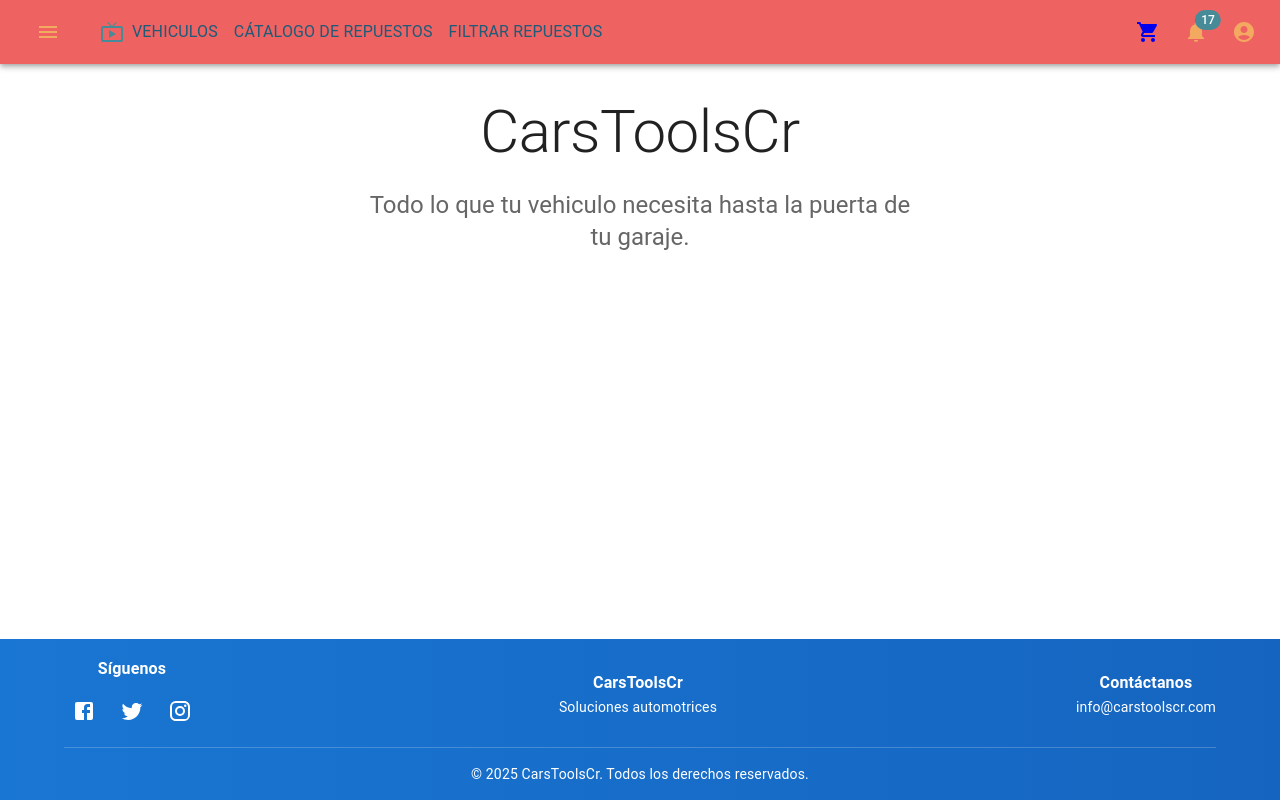
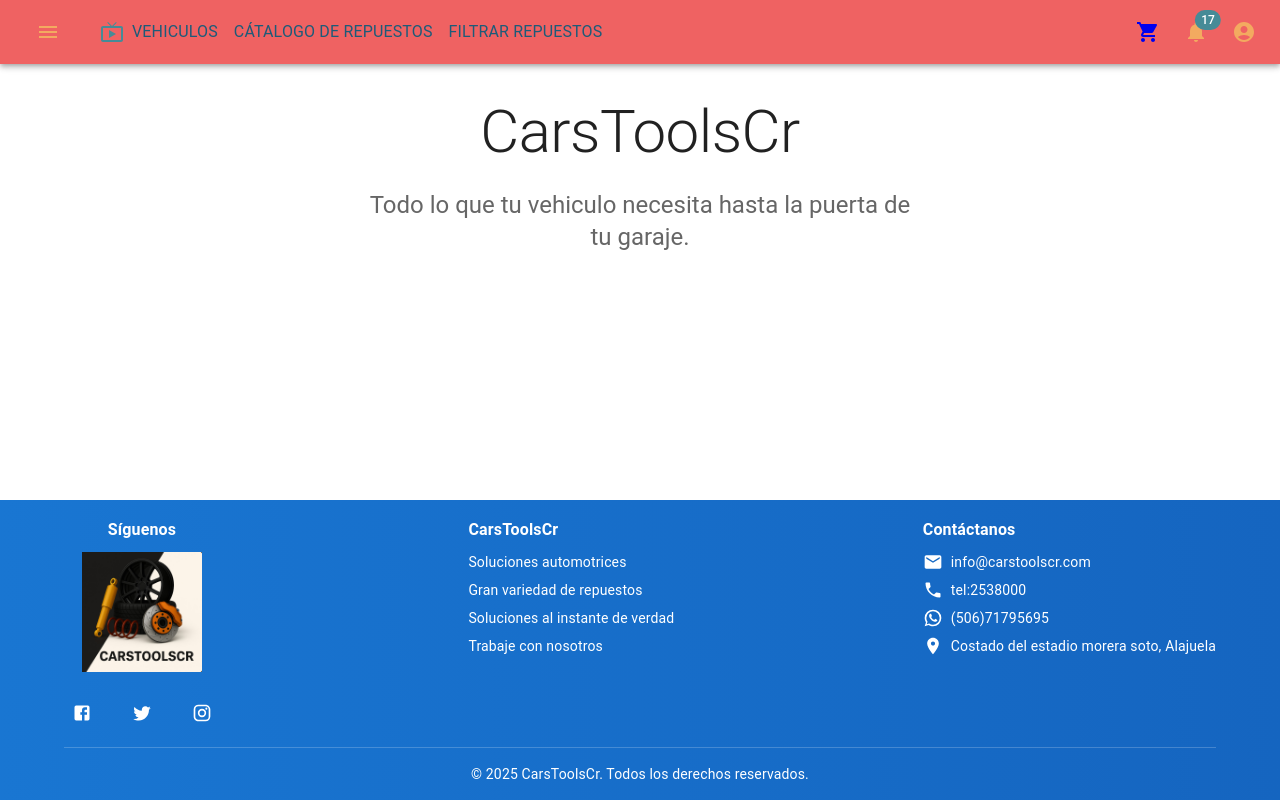
Before and after one commit to MZJeey/CarsToolsCr, a React (Vite) app in the folder appShopTools/: page / in a window 1280 px wide. Built offline with nearby package versions, Linux system fonts and the light colour scheme.

Commit message:
Trabajos y cambios en footer

```diff
--- a/appShopTools/src/components/Layout/Footer.jsx
+++ b/appShopTools/src/components/Layout/Footer.jsx
@@ -10,7 +10,10 @@
 import FacebookIcon from "@mui/icons-material/Facebook";
 import TwitterIcon from "@mui/icons-material/Twitter";
 import InstagramIcon from "@mui/icons-material/Instagram";
-
+import EmailIcon from "@mui/icons-material/Email";
+import PhoneIcon from "@mui/icons-material/Phone";
+import LocationOnIcon from "@mui/icons-material/LocationOn";
+import WhatsApp from "@mui/icons-material/WhatsApp";
 export function Footer() {
   return (
     <Box
@@ -33,40 +36,79 @@
           direction={{ xs: "column", md: "row" }}
           spacing={4}
           justifyContent="space-between"
-          alignItems="center"
+          alignItems="flex-start" // <-- Aquí el cambio clave
         >
-          {/* Columna 1: Redes Sociales */}
+          {/* Columna 1 */}
           <Box textAlign="center">
-            <Typography variant="subtitle1" fontWeight="bold">
+            <Typography variant="subtitle1" fontWeight="bold" mb={1}>
               Síguenos
             </Typography>
-            <Stack direction="row" spacing={1} justifyContent="center" mt={1}>
+            <Box
+              component="img"
+              src="/logoCarsTools.jpg"
+              alt="Logo o imagen"
+              sx={{ width: 120, height: "auto", mb: 2 }}
+            />
+            <Stack
+              direction="row"
+              spacing={3}
+              justifyContent="center"
+              alignItems="center"
+            >
               <IconButton aria-label="Facebook" color="inherit">
-                <FacebookIcon />
+                <FacebookIcon fontSize="small" />
               </IconButton>
               <IconButton aria-label="Twitter" color="inherit">
-                <TwitterIcon />
+                <TwitterIcon fontSize="small" />
               </IconButton>
               <IconButton aria-label="Instagram" color="inherit">
-                <InstagramIcon />
+                <InstagramIcon fontSize="small" />
               </IconButton>
             </Stack>
           </Box>
 
-          {/* Columna 2: Nombre */}
-          <Box textAlign="center">
-            <Typography variant="subtitle1" fontWeight="bold">
+          {/* Columna 2 */}
+          <Box textAlign="left">
+            <Typography variant="subtitle1" fontWeight="bold" mb={1}>
               CarsToolsCr
             </Typography>
-            <Typography variant="body2">Soluciones automotrices</Typography>
+            <Stack spacing={1}>
+              <Typography variant="body2">Soluciones automotrices</Typography>
+              <Typography variant="body2">
+                Gran variedad de repuestos
+              </Typography>
+              <Typography variant="body2">
+                Soluciones al instante de verdad
+              </Typography>
+              <Typography variant="body2">Trabaje con nosotros</Typography>
+            </Stack>
           </Box>
 
-          {/* Columna 3: Contacto u otra info */}
-          <Box textAlign="center">
-            <Typography variant="subtitle1" fontWeight="bold">
+          {/* Columna 3 */}
+          <Box textAlign="left">
+            <Typography variant="subtitle1" fontWeight="bold" mb={1}>
               Contáctanos
             </Typography>
-            <Typography variant="body2">info@carstoolscr.com</Typography>
+            <Stack spacing={1}>
+              <Stack direction="row" alignItems="center" spacing={1}>
+                <EmailIcon fontSize="small" />
+                <Typography variant="body2">info@carstoolscr.com</Typography>
+              </Stack>
+              <Stack direction="row" alignItems="center" spacing={1}>
+                <PhoneIcon fontSize="small" />
+                <Typography variant="body2">tel:2538000</Typography>
+              </Stack>
+              <Stack direction="row" alignItems="center" spacing={1}>
+                <WhatsApp fontSize="small" />
+                <Typography variant="body2">(506)71795695</Typography>
+              </Stack>
+              <Stack direction="row" alignItems="center" spacing={1}>
+                <LocationOnIcon fontSize="small" />
+                <Typography variant="body2">
+                  Costado del estadio morera soto, Alajuela
+                </Typography>
+              </Stack>
+            </Stack>
           </Box>
         </Stack>
 
@@ -75,7 +117,8 @@
 
         {/* Copyright centrado */}
         <Typography variant="body2" align="center">
-          © {new Date().getFullYear()} CarsToolsCr. Todos los derechos reservados.
+          © {new Date().getFullYear()} CarsToolsCr. Todos los derechos
+          reservados.
         </Typography>
       </Container>
     </Box>
```
